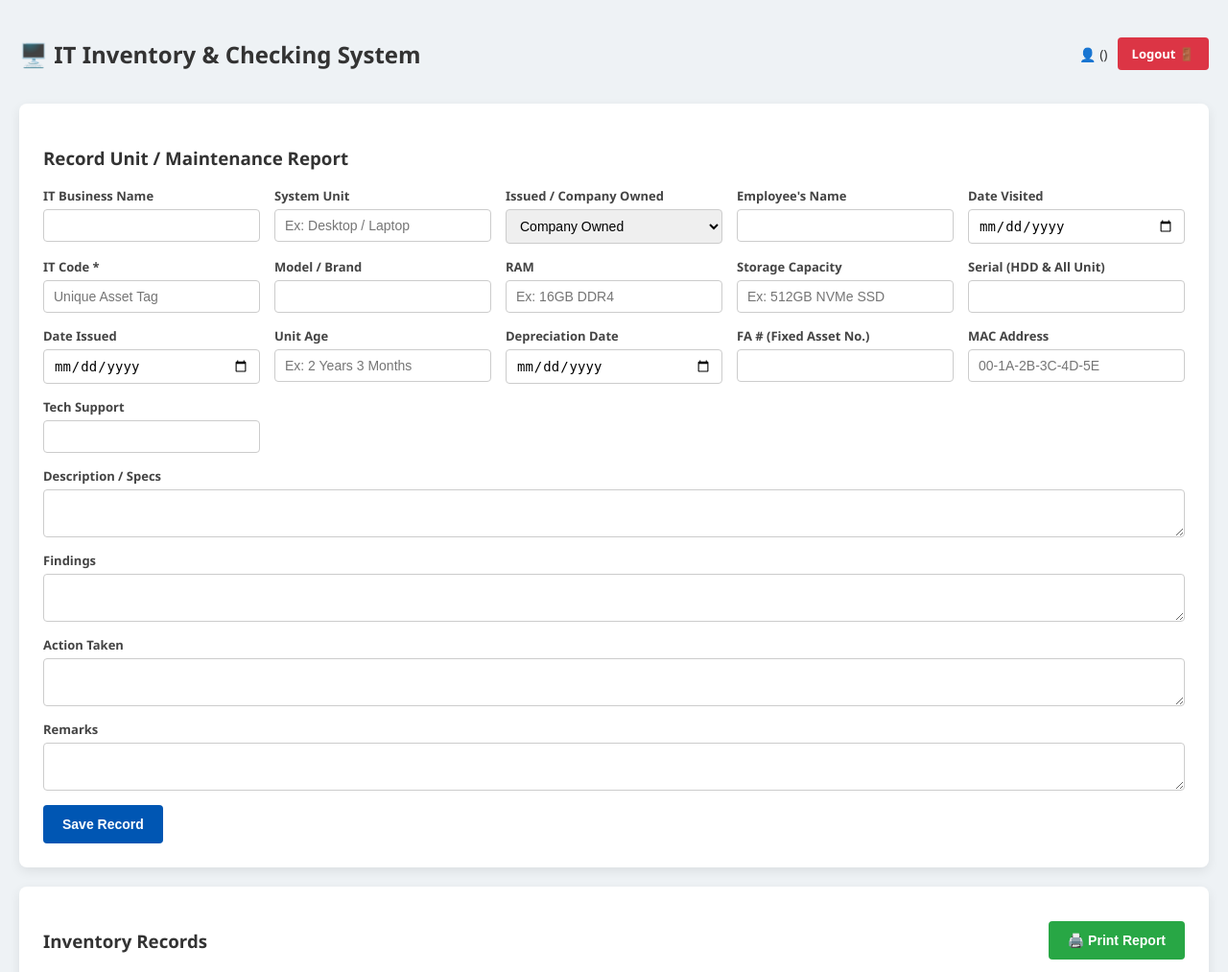
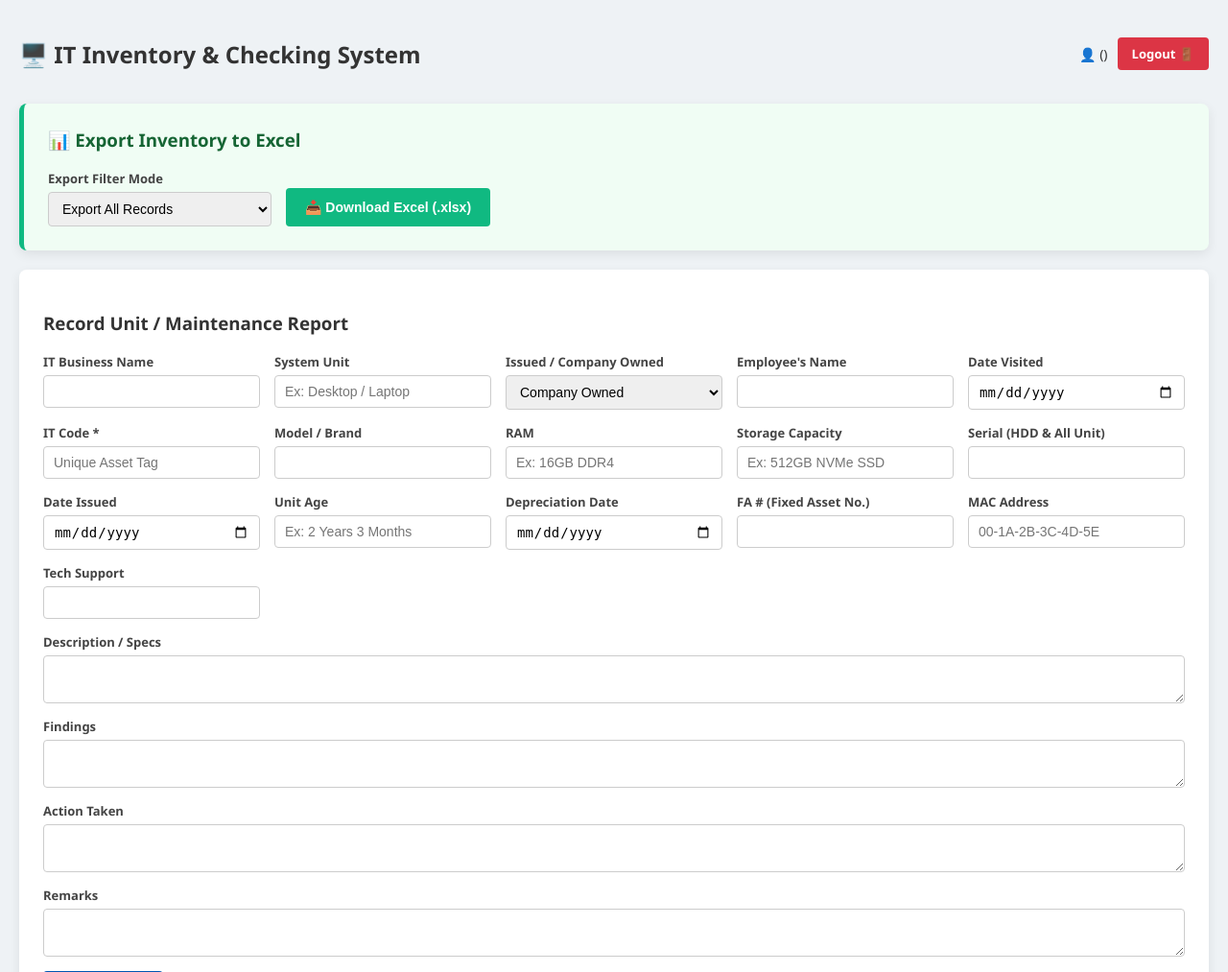
Before and after one commit to reianrd328/it-inventory-system, a Flask app: template templates/index.html in a window 1280 px wide. Shown: the top 1013 px of the page at 96% size. Run offline with Flask 3, Linux system fonts and the light colour scheme; the template is opened without the code that fills it, so the values that code supplies are empty.

Commit message:
Update index.html

```diff
--- a/templates/index.html
+++ b/templates/index.html
@@ -9,6 +9,7 @@
         .container { max-width: 1300px; margin: 0 auto; }
         .card { background: white; padding: 25px; border-radius: 8px; box-shadow: 0 4px 12px rgba(0,0,0,0.08); margin-bottom: 20px; }
         .admin-card { border-left: 5px solid #0284c7; background: #f0f9ff; }
+        .export-card { border-left: 5px solid #10b981; background: #f0fdf4; }
         .form-grid { display: grid; grid-template-columns: repeat(auto-fit, minmax(220px, 1fr)); gap: 15px; }
         .form-group { display: flex; flex-direction: column; }
         .form-group.full-width { grid-column: 1 / -1; }
@@ -16,6 +17,8 @@
         input, select, textarea { padding: 8px 10px; border: 1px solid #ccc; border-radius: 4px; font-size: 14px; }
         button { background: #0056b3; color: white; border: none; padding: 12px 20px; border-radius: 4px; cursor: pointer; font-weight: bold; font-size: 14px; margin-top: 15px; }
         button:hover { background: #003d80; }
+        .btn-excel { background: #10b981; margin-top: 0; }
+        .btn-excel:hover { background: #059669; }
         .btn-print { background: #28a745; margin-top: 0; }
         .btn-print:hover { background: #1e7e34; }
         .btn-danger { background: #dc3545; padding: 8px 15px; border-radius: 4px; text-decoration: none; font-weight: bold; font-size: 13px; color: white; }
@@ -67,6 +70,35 @@
             </form>
         </div>
         {% endif %}
+
+        <!-- EXPORT TO EXCEL CONTROL CARD -->
+        <div class="card export-card no-print">
+            <h3 style="margin-top: 0; color: #166534;">📊 Export Inventory to Excel</h3>
+            <div style="display: flex; gap: 15px; align-items: flex-end; flex-wrap: wrap;">
+                <div class="form-group">
+                    <label>Export Filter Mode</label>
+                    <select id="export_mode" onchange="toggleExportInputs()">
+                        <option value="all">Export All Records</option>
+                        <option value="day">Export by Day (Date Visited)</option>
+                        <option value="month">Export by Month (Date Visited)</option>
+                    </select>
+                </div>
+
+                <div class="form-group" id="group_export_date" style="display: none;">
+                    <label>Select Date</label>
+                    <input type="date" id="export_date">
+                </div>
+
+                <div class="form-group" id="group_export_month" style="display: none;">
+                    <label>Select Month</label>
+                    <input type="month" id="export_month">
+                </div>
+
+                <button type="button" class="btn-excel" onclick="downloadExcel()">
+                    📥 Download Excel (.xlsx)
+                </button>
+            </div>
+        </div>
 
         <!-- Entry Form for 21 IT Inventory Fields -->
         <div class="card no-print">
@@ -157,7 +189,6 @@
         }
 
         function initIdleTimer() {
-            // Listen for user interactions across the page
             window.onload = resetIdleTimer;
             window.onmousemove = resetIdleTimer;
             window.onmousedown = resetIdleTimer;
@@ -165,6 +196,30 @@
             window.onclick = resetIdleTimer;
             window.onkeydown = resetIdleTimer;
             window.addEventListener('scroll', resetIdleTimer, true);
+        }
+
+        // --- EXPORT TO EXCEL TOGGLE & DOWNLOAD ---
+        function toggleExportInputs() {
+            const mode = document.getElementById('export_mode').value;
+            document.getElementById('group_export_date').style.display = (mode === 'day') ? 'flex' : 'none';
+            document.getElementById('group_export_month').style.display = (mode === 'month') ? 'flex' : 'none';
+        }
+
+        function downloadExcel() {
+            const mode = document.getElementById('export_mode').value;
+            let url = `/api/inventory/export?filter_type=${mode}`;
+
+            if (mode === 'day') {
+                const dateVal = document.getElementById('export_date').value;
+                if (!dateVal) return alert('Please select a date to export!');
+                url += `&date=${dateVal}`;
+            } else if (mode === 'month') {
+                const monthVal = document.getElementById('export_month').value;
+                if (!monthVal) return alert('Please select a month to export!');
+                url += `&month=${monthVal}`;
+            }
+
+            window.location.href = url;
         }
 
         // --- Super Admin User Creation ---
```
